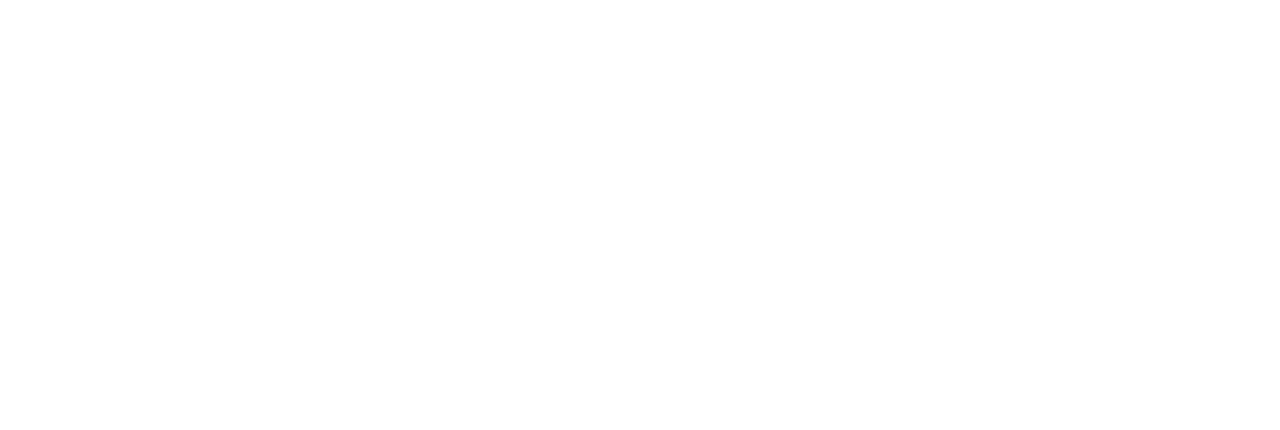
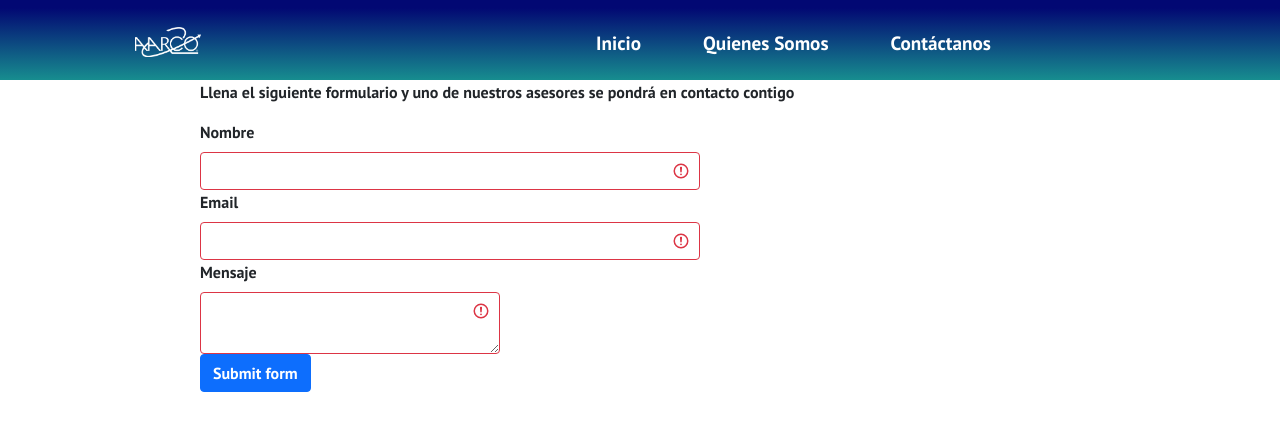
Before and after one commit to nandiaz/exam-aaros-React, a React (Create React App) app: page /contacto in a window 1280 px wide. Before the commit this address had no page. Shown: the top 430 px of the page. Built offline with nearby package versions, Linux system fonts and the light colour scheme.

Commit message:
made the Category Contacto

```diff
--- a/package.json
+++ b/package.json
@@ -10,11 +10,15 @@
     "@testing-library/jest-dom": "^5.16.2",
     "@testing-library/react": "^12.1.3",
     "@testing-library/user-event": "^13.5.0",
+    "bootstrap": "^5.1.3",
     "react": "^17.0.2",
     "react-dom": "^17.0.2",
     "react-flippy": "^1.1.0",
+    "react-icons": "^4.3.1",
+    "react-modal": "^3.14.4",
     "react-router-dom": "^6.2.1",
     "react-scripts": "5.0.0",
+    "react-spring": "^9.4.3",
     "styled-components": "^5.3.3",
     "web-vitals": "^2.1.4"
   },
--- a/public/index.html
+++ b/public/index.html
@@ -17,6 +17,7 @@
     <link rel="manifest" href="%PUBLIC_URL%/manifest.json" />
     <link rel="stylesheet" href="//use.fontawesome.com/releases/v5.0.7/css/all.css">
     <link href="https://fonts.googleapis.com/css2?family=PT+Sans:wght@700&display=swap" rel="stylesheet">
+    <link href="https://cdn.jsdelivr.net/npm/bootstrap@5.1.3/dist/css/bootstrap.min.css" rel="stylesheet" integrity="sha384-1BmE4kWBq78iYhFldvKuhfTAU6auU8tT94WrHftjDbrCEXSU1oBoqyl2QvZ6jIW3" crossorigin="anonymous">
     <!--
       Notice the use of %PUBLIC_URL% in the tags above.
       It will be replaced with the URL of the `public` folder during the build.
--- a/src/App.jsx
+++ b/src/App.jsx
@@ -1,19 +1,21 @@
 import "./App.css";
 
 //import { CardContent } from "./Components/CardContent/CardContent";
-import ContentWho from "./Components/Category/QuienesSomos/ContentWho"
+import ContentWho from "./Components/Category/QuienesSomos/ContentWho";
 //import { Header } from "./Components/NavBar/Header";
 import { BrowserRouter as Router, Routes, Route } from "react-router-dom";
 import Home from "./Components/Home/Home";
+import Contact from "./Components/Category/Contacto/Contact";
+import "bootstrap";
 
 function App() {
   return (
     <Router>
-
       <Routes>
-            <Route exact path='/' element={<Home/>} />
-            <Route path ='/quienessomos' element={<ContentWho/>}/>
-        </Routes>
+        <Route exact path="/" element={<Home />} />
+        <Route path="/quienessomos" element={<ContentWho />} />
+        <Route path="/contacto" element={<Contact />} />
+      </Routes>
     </Router>
   );
 }
--- a/src/Components/CardContent/CardContent.css
+++ b/src/Components/CardContent/CardContent.css
@@ -65,7 +65,7 @@
 
 
 
-@media screen and (max-width: 1078px) {
+@media screen and (max-width: 1178px) {
     .container-flip{
         display: grid;
         grid-template-columns: auto,auto ;
--- /dev/null
+++ b/src/Components/Category/Contacto/Contact.css
@@ -0,0 +1,23 @@
+.formContact{
+    margin-left: 200px;
+    width: 600px;
+}
+
+@media screen and (max-width: 960px) {
+    .formContact{
+        width: 400px;
+        margin-left: 200px;
+    }
+}
+@media screen and (max-width: 520px) {
+    .formContact{
+        margin-left: 70px;
+        width: 300px;
+    }
+}
+@media screen and (max-width: 400px) {
+    .formContact{
+        margin-left: 20px;
+        width: 200px;
+    }
+}
--- a/src/Components/Category/Contacto/Contact.jsx
+++ b/src/Components/Category/Contacto/Contact.jsx
@@ -0,0 +1,60 @@
+import React from "react";
+import Header from "../../NavBar/Header";
+import "./Contact.css";
+
+const Contact = () => {
+  return (
+    <div>
+      <Header />
+      <div className="formContact">
+        <p>
+          Llena el siguiente formulario y uno de nuestros asesores se pondrá en
+          contacto contigo
+        </p>
+        <form class="was-validated">
+          <div class="col-md-10">
+            <label for="validationDefault01" class="form-label">
+              Nombre
+            </label>
+            <input
+              type="text"
+              class="form-control"
+              id="validationDefault01"
+              required
+            />
+          </div>
+          <div class="col-md-10">
+            <label for="validationDefault01" class="form-label">
+              Email
+            </label>
+            <input
+              type="email"
+              class="form-control"
+              id="validationDefault01"
+              required
+            />
+          </div>
+
+          <div class="col-md-6">
+            <label for="validationTextArea" class="form-label">
+              Mensaje
+            </label>
+            <textarea
+              type="text"
+              class="form-control is-invalid"
+              id="validationTextArea"
+              required
+            />
+          </div>
+          <div class="col-12">
+            <button class="btn btn-primary" type="submit">
+              Submit form
+            </button>
+          </div>
+        </form>
+      </div>
+    </div>
+  );
+};
+
+export default Contact;
--- a/src/Components/Category/QuienesSomos/ContentWho.css
+++ b/src/Components/Category/QuienesSomos/ContentWho.css
@@ -2,6 +2,8 @@
   height: 200px;
   text-align: center;
   padding: 50px;
+  font-size: large;
+  color: gray;
 }
 
 .container-img {
@@ -10,6 +12,7 @@
   grid-gap: 100px;
   justify-content: center;
   text-align: center;
+  color: rgb(10, 10, 105);
 }
 
 .img-who {
--- a/src/Components/Category/QuienesSomos/ContentWho.jsx
+++ b/src/Components/Category/QuienesSomos/ContentWho.jsx
@@ -28,13 +28,13 @@
           </div>
           <div>
             <img src="/vida.jpeg" alt="vida" className="img-who" />
-            <h1>MISION</h1>
-            <p>Atracción y desarrollo de personas</p>
+            <h1>VISION</h1>
+            <p>Crecimiento</p>
           </div>
           <div>
             <img src="/vida.jpeg" alt="vida" className="img-who" />
-            <h1>MISION</h1>
-            <p>Atracción y desarrollo de personas</p>
+            <h1>FILOSOFIA</h1>
+            <p>Servicio</p>
           </div>
         </div>
       </div>
--- a/src/Components/Home/Home.jsx
+++ b/src/Components/Home/Home.jsx
@@ -1,5 +1,6 @@
 import React from "react";
 import CardContent from "../CardContent/CardContent";
+
 import Header from "../NavBar/Header";
 
 const Home = () => {
--- a/src/Components/NavBar/Header.css
+++ b/src/Components/NavBar/Header.css
@@ -19,6 +19,7 @@
     list-style: none;
     text-align: center;
     width: 70vw;
+    height: 50px;
     justify-content: end;
     margin-right: 3rem;
   }
@@ -26,7 +27,7 @@
   .nav-item {
     display: flex;
     align-items: center;
-    height: 300px;
+    height: 70px;
   }
 
   .nav-links {
@@ -74,11 +75,12 @@
       opacity: 1;
       transition: all 0.5s ease;
       z-index: 1;
+      height: 350px;
     }
 
     .nav-links {
       text-align: center;
-      padding: 2rem;
+      padding: 0px;
       width: 100%;
       display: table;
     }
```
Also changed, not shown: src/Components/CardContent/CardContent.jsx (+13 -9 lines), 2 other files (tests, documents, lock files or other folders).
